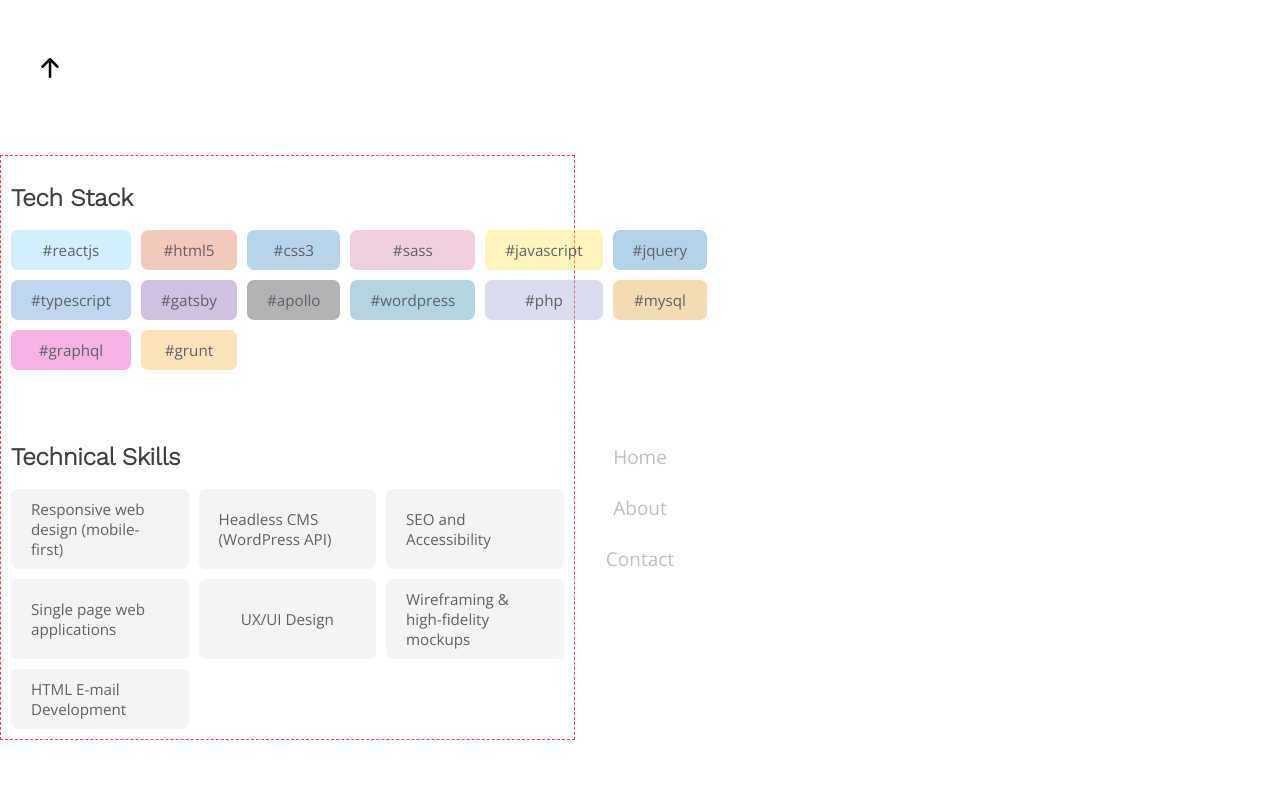
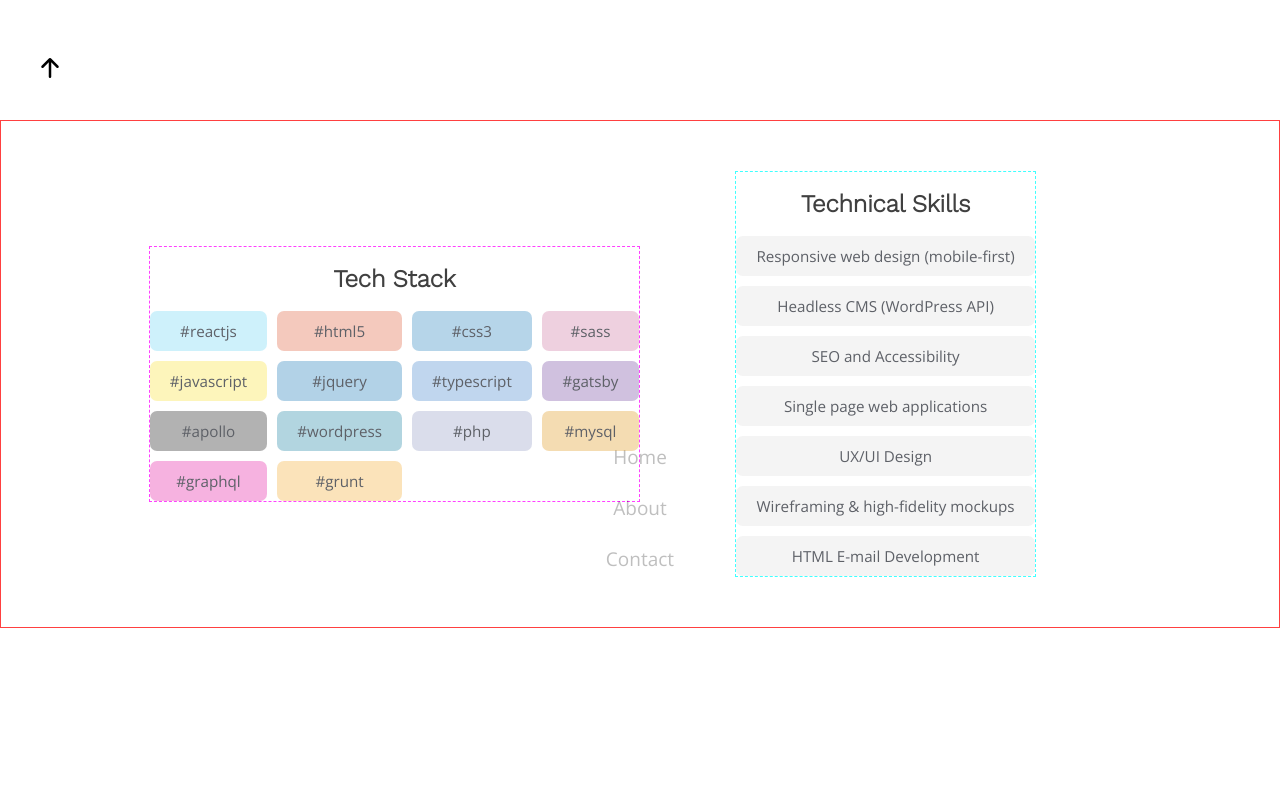
Before and after one commit to casillavincent/gatsby-portfolio, a Gatsby site: page /about in a window 1280 px wide. Shown: the part 680-1480 px from the top of the page. Built offline with nearby package versions, Linux system fonts and the light colour scheme; Gatsby itself is replaced by a stand-in of ours.

Commit message:
Fixed About page grid

```diff
--- a/src/scss/abstracts/_abstracts.scss
+++ b/src/scss/abstracts/_abstracts.scss
@@ -1,5 +1,6 @@
 /* Variables */
 $accent: #f55f44;
+$defaultPadding: 20px;
 
 /* Typography */
 @import url("https://fonts.googleapis.com/css2?family=Open+Sans&family=Work+Sans:wght@300&display=swap");
@@ -8,8 +9,8 @@ $font2: "Open Sans", sans-serif;
 
 /* Mixins */
 @mixin center-items--col {
-   display: flex;
-   flex-direction: column;
-   align-items: center;
-   justify-content: center;
+    display: flex;
+    flex-direction: column;
+    align-items: center;
+    justify-content: center;
 }
--- a/src/scss/pages/_about.scss
+++ b/src/scss/pages/_about.scss
@@ -79,19 +79,30 @@
 --------------------------------
 */
 article.my-stack {
-    display: grid;
-    grid-template-columns: 1fr 1fr;
-    padding: 35px 0px;
+    width: auto;
+    height: auto;
+    border: 1px solid red;
+    display: flex;
+    flex-direction: column;
+    align-items: center;
+    justify-content: center;
+    padding: 50px 0;
 }
 
 .my-stack-inner-container {
+    padding: 0 20px;
     width: 100%;
-    height: auto;
-    border: 1px dashed red;
-    padding: 10px;
+    @media screen and (min-width: 50em) {
+        display: grid;
+        grid-template-columns: repeat(2, 1fr);
+        grid-auto-rows: 100%;
+        align-items: center;
+        justify-items: center;
+    }
 
     h2 {
         margin: 20px 0px;
+        text-align: center;
     }
     @media screen and (min-width: 75em) {
         max-width: 80%;
@@ -99,13 +110,16 @@ article.my-stack {
 
     /* Stack */
     div.stack-list {
-        margin-bottom: 75px;
+        margin: 0 0 50px 0;
+        border: 1px dashed magenta;
+
+        @media screen and (min-width: 50em) {
+            margin: 0;
+        }
         .stack-ul {
             display: grid;
             grid-template-columns: repeat(2, 1fr);
             grid-gap: 10px;
-            align-items: center;
-
             li {
                 @include center-items--col;
                 padding: 10px 20px;
@@ -113,29 +127,23 @@ article.my-stack {
                 text-transform: lowercase;
             }
 
+            // MQL
             @media screen and (min-width: 25em) {
                 grid-template-columns: repeat(3, 1fr);
             }
-            @media screen and (min-width: 50em) {
+            @media screen and (min-width: 40em) {
                 grid-template-columns: repeat(4, 1fr);
-            }
-            @media screen and (min-width: 75em) {
-                grid-template-columns: repeat(6, 1fr);
-            }
-            @media screen and (min-width: 100em) {
-                grid-template-columns: repeat(8, 1fr);
             }
         }
     }
+    /* Technical Skills */
+    div.technical-skills {
+        border: 1px dashed cyan;
 
-    div.technical-skills {
         .technical-skills-ul {
             display: grid;
-            grid-template-columns: repeat(2, 1fr);
+            grid-template-columns: 1fr;
             grid-gap: 10px;
-            @media screen and (min-width: 50em) {
-                grid-template-columns: repeat(3, 1fr);
-            }
             li {
                 @include center-items--col;
                 padding: 10px 20px;
```
